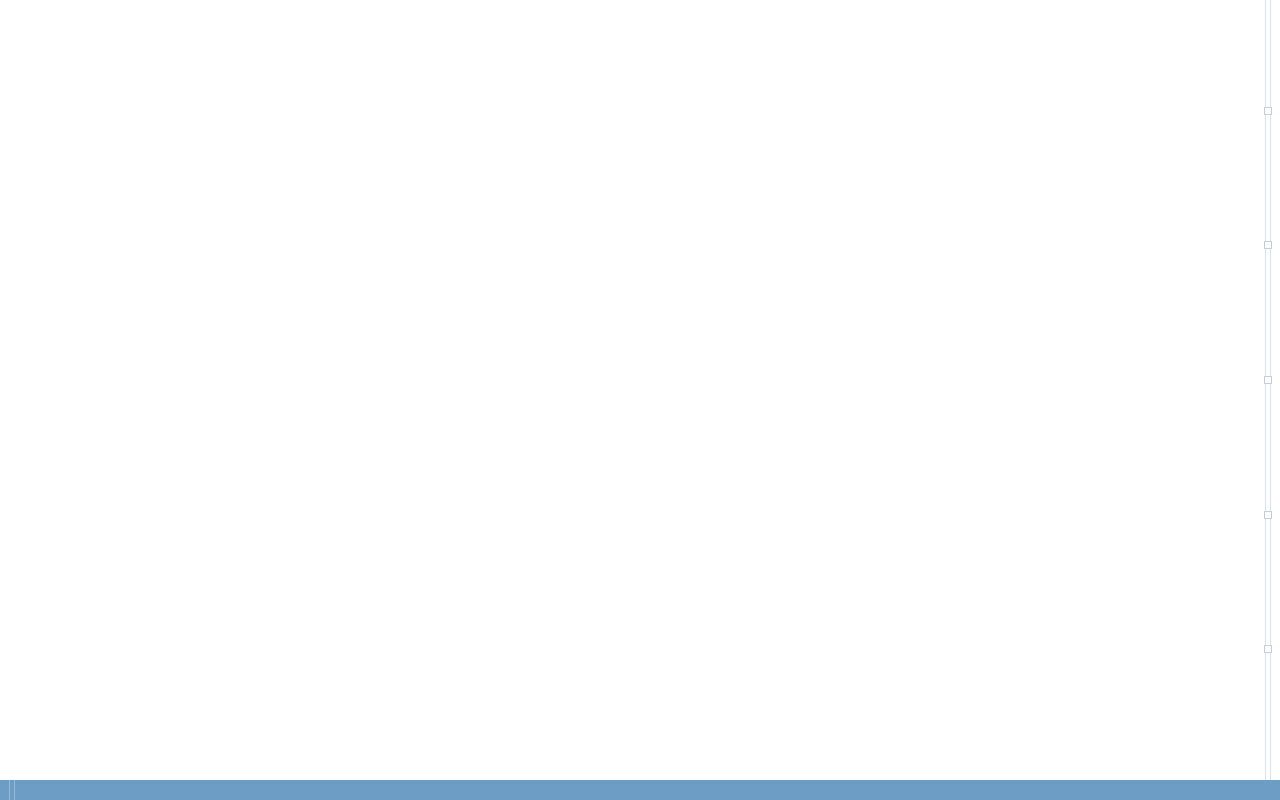
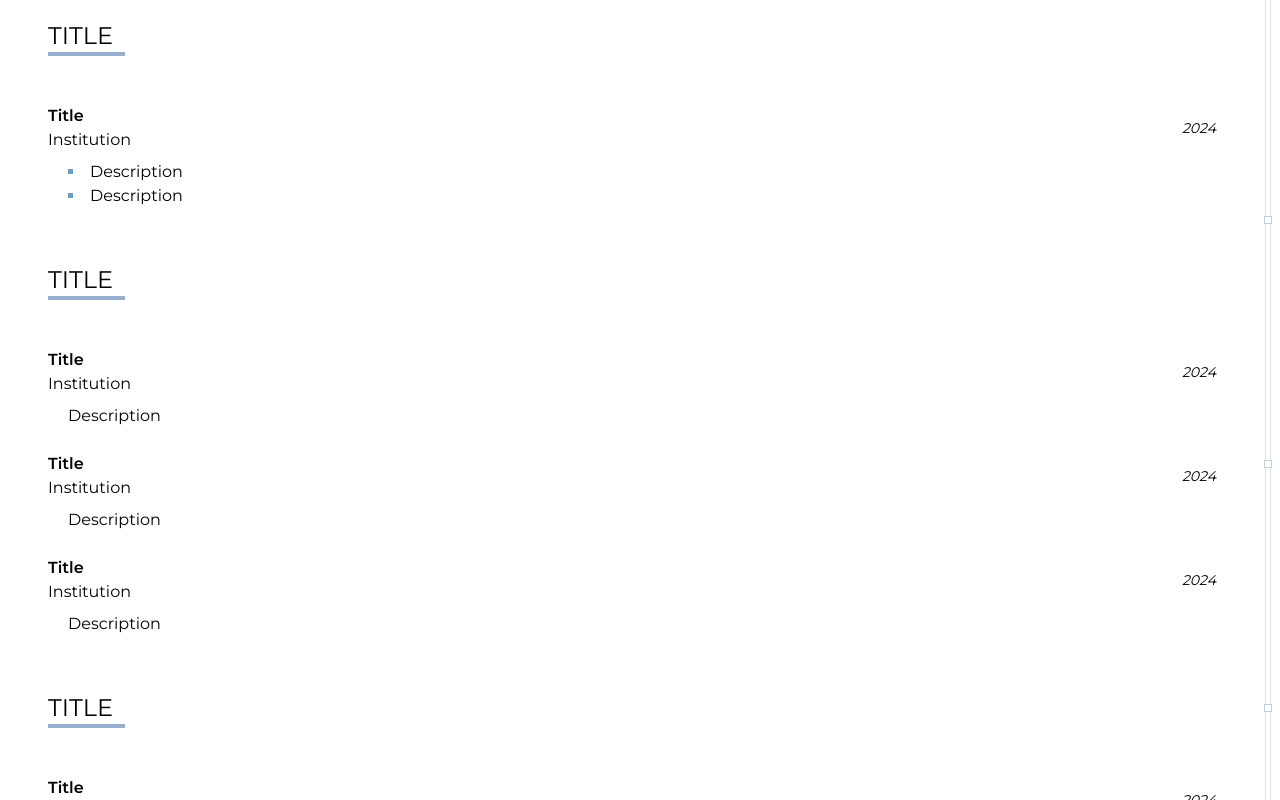
Before and after one commit to wendellavila/portfolio_next, a Next.js app: page /en in a window 1280 px wide. Shown: the part 1620-2420 px from the top of the page. Built offline with nearby package versions, Linux system fonts and the light colour scheme; what tailwindcss-animated would draw is missing.

Commit message:
feat: Experience section

```diff
--- /dev/null
+++ b/src/app/[lang]/(experience)/CvItem.tsx
@@ -0,0 +1,58 @@
+interface CvItemProps {
+  title: string;
+  institution: string;
+  titleUrl?: string;
+  institutionUrl?: string;
+  years?: string;
+  description?: string;
+  urlTarget?: 'name' | 'institution';
+}
+
+export function CvItem(props: CvItemProps) {
+  const { title, institution, description, titleUrl, institutionUrl, years } =
+    props;
+  const descriptionLines = (description ?? '').split('\n');
+
+  return (
+    <article className="pb-6">
+      <div className="flex flex-row items-center justify-between mb-2">
+        <div>
+          <h4 className="text-md font-semibold">
+            {titleUrl ? (
+              <a className="hover:underline" href={titleUrl} target="_blank">
+                {title}
+              </a>
+            ) : (
+              title
+            )}
+          </h4>
+          <p className="text-md">
+            {institutionUrl ? (
+              <a
+                className="hover:underline"
+                href={institutionUrl}
+                target="_blank"
+              >
+                {institution}
+              </a>
+            ) : (
+              institution
+            )}
+          </p>
+        </div>
+        <span className="text-sm italic">{years}</span>
+      </div>
+      {descriptionLines.length <= 1 ? (
+        <p className="ml-5">{descriptionLines[0]}</p>
+      ) : (
+        <ul className="list-[square] ml-5 marker:text-blueprint">
+          {descriptionLines.map((line, lineIndex) => (
+            <li className="list-inside" key={`${line}-${lineIndex}`}>
+              {line}
+            </li>
+          ))}
+        </ul>
+      )}
+    </article>
+  );
+}
--- /dev/null
+++ b/src/app/[lang]/(experience)/CvSection.tsx
@@ -0,0 +1,32 @@
+import { SectionTitle } from '@/components/SectionTitle';
+import { CvItem } from './CvItem';
+import { useTranslations } from 'next-intl';
+
+interface CvSectionProps {
+  i18nNamespace: string;
+}
+
+export function CvSection(props: CvSectionProps) {
+  const { i18nNamespace } = props;
+  const i18n = useTranslations(`sections.educationExperience.${i18nNamespace}`);
+  const count = parseInt(i18n('count')) || 0;
+
+  return (
+    <section>
+      <SectionTitle decorationClassName="bg-silver">
+        {i18n('title').toLocaleUpperCase()}
+      </SectionTitle>
+      {[...Array(count)].map((_, index) => (
+        <CvItem
+          key={`education-item-${index}`}
+          title={i18n(`${index}.title`)}
+          institution={i18n(`${index}.institution`)}
+          titleUrl={i18n(`${index}.titleUrl`) ?? undefined}
+          institutionUrl={i18n(`${index}.institutionUrl`) ?? undefined}
+          years={i18n(`${index}.years`)}
+          description={i18n(`${index}.description`)}
+        ></CvItem>
+      ))}
+    </section>
+  );
+}
--- a/src/app/[lang]/(experience)/ExperienceSection.tsx
+++ b/src/app/[lang]/(experience)/ExperienceSection.tsx
@@ -1,6 +1,8 @@
 'use client';
+
 import { VerticalNav } from '@/components/VerticalNav';
 import { SectionProps } from '@/typing/props';
+import { CvSection } from './CvSection';
 
 export function ExperienceSection(props: SectionProps) {
   const { componentRef, items } = props;
@@ -11,7 +13,12 @@ export function ExperienceSection(props: SectionProps) {
       id="education-experience"
       className="min-h-screen flex flex-row bg-white"
     >
-      <div className="grow pt-2 pb-6 pl-4"></div>
+      <div className={`grow pt-2 pb-6 pl-6 md:pl-12 pr-6 md:pr-0`}>
+        <CvSection i18nNamespace="education" />
+        <CvSection i18nNamespace="experience" />
+        <CvSection i18nNamespace="courses" />
+        <CvSection i18nNamespace="publications" />
+      </div>
       <VerticalNav
         items={items}
         position="right"
--- a/src/components/SectionTitle.tsx
+++ b/src/components/SectionTitle.tsx
@@ -1,27 +1,35 @@
 interface Props {
   children: string;
+  component?: 'h2' | 'h3';
   className?: string;
   decorationClassName?: string;
 }
 
 export function SectionTitle(props: Props) {
-  const { children, className, decorationClassName } = props;
+  const { children, className, component, decorationClassName } = props;
+
+  const TextComponent = component ?? 'h2';
+
   return (
     <div
-      className={`text-2xl mt-8 mb-12 flex flex-row items-end ${
-        className ?? ''
-      }`}
+      className={`mt-8 mb-12 flex flex-row items-end ${
+        component === 'h3' ? 'text-xl' : 'text-2xl'
+      } ${className ?? ''}`}
     >
-      <h2>
+      <TextComponent>
         {children.toLocaleUpperCase()}
         <span
           aria-hidden
-          className={`block h-1 w-auto ${decorationClassName ?? ''}`}
+          className={`block h-1 w-auto ${
+            decorationClassName ?? 'bg-blueprint'
+          }`}
         ></span>
-      </h2>
+      </TextComponent>
       <span
         aria-hidden
-        className={`h-1 w-3 ${decorationClassName ?? ''}`}
+        className={`h-1 ${component === 'h3' ? 'w-2' : 'w-3'} ${
+          decorationClassName ?? 'bg-blueprint'
+        }`}
       ></span>
     </div>
   );
--- a/src/i18n/translations_en.json
+++ b/src/i18n/translations_en.json
@@ -16,20 +16,103 @@
             "content": "Lorem ipsum dolor sit amet, consectetur adipiscing elit. Nam orci turpis, posuere a metus at, consectetur rutrum lacus. Praesent feugiat egestas lectus, eu feugiat leo facilisis vitae. Vestibulum feugiat neque a diam tincidunt pretium. Donec condimentum ornare posuere. Integer tempus orci id efficitur imperdiet. Vivamus aliquet tristique nisl, sed viverra augue pulvinar vel. Aenean ornare blandit nisi imperdiet fermentum. Duis gravida erat porttitor justo tempus tristique. In lectus ipsum, fermentum a porttitor.\nLorem ipsum dolor sit amet, consectetur adipiscing elit. Nam orci turpis, posuere a metus at, consectetur rutrum lacus. Praesent feugiat egestas lectus, eu feugiat leo facilisis vitae. Vestibulum feugiat neque a diam tincidunt pretium. Donec condimentum ornare posuere. Integer tempus orci id efficitur imperdiet.\nVivamus aliquet tristique nisl, sed viverra augue pulvinar vel. Aenean ornare blandit nisi imperdiet fermentum. Duis gravida erat porttitor justo tempus tristique. In lectus ipsum, fermentum a porttitor vitae, consectetur vel nibh."
         },
         "educationExperience": {
-            "title": "Education & Experience",
-            "items": {
-                "education": [],
-                "experience": [],
-                "courses": []
+            "title": "Title",
+            "education": {
+                "title": "Title",
+                "count": "1",
+                "0": {
+                    "title": "Title",
+                    "institution": "Institution",
+                    "titleUrl": "",
+                    "institutionUrl": "https://wendellavila.github.io",
+                    "years": "2024",
+                    "description": "Description\nDescription"
+                }
+            },
+            "experience": {
+                "title": "Title",
+                "count": "3",
+                "0": {
+                    "title": "Title",
+                    "institution": "Institution",
+                    "titleUrl": "",
+                    "institutionUrl": "https://wendellavila.github.io",
+                    "years": "2024",
+                    "description": "Description"
+                },
+                "1": {
+                    "title": "Title",
+                    "institution": "Institution",
+                    "titleUrl": "",
+                    "institutionUrl": "https://wendellavila.github.io",
+                    "years": "2024",
+                    "description": "Description"
+                },
+                "2": {
+                    "title": "Title",
+                    "institution": "Institution",
+                    "titleUrl": "",
+                    "institutionUrl": "https://wendellavila.github.io",
+                    "years": "2024",
+                    "description": "Description"
+                }
+            },
+            "courses": {
+                "title": "Title",
+                "count": "4",
+                "0": {
+                    "title": "Title",
+                    "institution": "Institution",
+                    "titleUrl": "https://wendellavila.github.io",
+                    "institutionUrl": "",
+                    "years": "2024",
+                    "description": "Description"
+                },
+                "1": {
+                    "title": "Title",
+                    "institution": "Institution",
+                    "titleUrl": "https://wendellavila.github.io",
+                    "institutionUrl": "",
+                    "years": "2024",
+                    "description": "Description"
+                },
+                "2": {
+                    "title": "Title",
+                    "institution": "Institution",
+                    "titleUrl": "https://wendellavila.github.io",
+                    "institutionUrl": "",
+                    "years": "2024",
+                    "description": "Description"
+                },
+                "3": {
+                    "title": "Title",
+                    "institution": "Institution",
+                    "titleUrl": "https://wendellavila.github.io",
+                    "institutionUrl": "",
+                    "years": "2024",
+                    "description": "Description"
+                }
+            },
+            "publications": {
+                "title": "Title",
+                "count": "1",
+                "0": {
+                    "title": "Title",
+                    "institution": "Institution",
+                    "titleUrl": "https://wendellavila.github.io",
+                    "institutionUrl": "https://wendellavila.github.io",
+                    "years": "2024",
+                    "description": "Description"
+                }
             }
         },
         "skills": {
             "title": "Skills",
-            "items": []
+            "items": {}
         },
         "projects": {
             "title": "Projects",
-            "items": []
+            "items": {}
         },
         "footer": {
             "madeWith": "Made with",
--- a/src/i18n/translations_pt.json
+++ b/src/i18n/translations_pt.json
@@ -16,20 +16,92 @@
             "content": "Lorem ipsum dolor sit amet, consectetur adipiscing elit. Nam orci turpis, posuere a metus at, consectetur rutrum lacus. Praesent feugiat egestas lectus, eu feugiat leo facilisis vitae. Vestibulum feugiat neque a diam tincidunt pretium. Donec condimentum ornare posuere. Integer tempus orci id efficitur imperdiet. Vivamus aliquet tristique nisl, sed viverra augue pulvinar vel. Aenean ornare blandit nisi imperdiet fermentum. Duis gravida erat porttitor justo tempus tristique. In lectus ipsum, fermentum a porttitor.\nLorem ipsum dolor sit amet, consectetur adipiscing elit. Nam orci turpis, posuere a metus at, consectetur rutrum lacus. Praesent feugiat egestas lectus, eu feugiat leo facilisis vitae. Vestibulum feugiat neque a diam tincidunt pretium. Donec condimentum ornare posuere. Integer tempus orci id efficitur imperdiet.\nVivamus aliquet tristique nisl, sed viverra augue pulvinar vel. Aenean ornare blandit nisi imperdiet fermentum. Duis gravida erat porttitor justo tempus tristique. In lectus ipsum, fermentum a porttitor vitae, consectetur vel nibh."
         },
         "educationExperience": {
-            "title": "Educação e Experiência",
+            "title": "Title",
             "items": {
-                "education": [],
-                "experience": [],
-                "courses": []
+                "education": {
+                    "count": "1",
+                    "0": {
+                        "name": "Name",
+                        "institution": "Institution",
+                        "url": "https://wendellavila.github.io",
+                        "years": "2024",
+                        "description": "Description"
+                    }
+                },
+                "experience": {
+                    "count": "3",
+                    "0": {
+                        "name": "Name",
+                        "institution": "Institution",
+                        "url": "https://wendellavila.github.io",
+                        "years": "2024",
+                        "description": "Description"
+                    },
+                    "1": {
+                        "name": "Name",
+                        "institution": "Institution",
+                        "url": "https://wendellavila.github.io",
+                        "years": "2024",
+                        "description": "Description"
+                    },
+                    "2": {
+                        "name": "Name",
+                        "institution": "Institution",
+                        "url": "https://wendellavila.github.io",
+                        "years": "2024",
+                        "description": "Description"
+                    }
+                },
+                "courses": {
+                    "count": "4",
+                    "0": {
+                        "name": "Name",
+                        "institution": "Institution",
+                        "url": "https://wendellavila.github.io",
+                        "years": "2024",
+                        "description": "Description"
+                    },
+                    "1": {
+                        "name": "Name",
+                        "institution": "Institution",
+                        "url": "https://wendellavila.github.io",
+                        "years": "2024",
+                        "description": "Description"
+                    },
+                    "2": {
+                        "name": "Name",
+                        "institution": "Institution",
+                        "url": "https://wendellavila.github.io",
+                        "years": "2024",
+                        "description": "Description"
+                    },
+                    "3": {
+                        "name": "Name",
+                        "institution": "Institution",
+                        "url": "https://wendellavila.github.io",
+                        "years": "2024",
+                        "description": "Description"
+                    }
+                },
+                "publications": {
+                    "count": "1",
+                    "0": {
+                        "name": "Name",
+                        "institution": "Institution",
+                        "url": "https://wendellavila.github.io",
+                        "years": "2024",
+                        "description": "Description"
+                    }
+                }
             }
         },
         "skills": {
             "title": "Habilidades",
-            "items": []
+            "items": {}
         },
         "projects": {
             "title": "Projetos",
-            "items": []
+            "items": {}
         },
         "footer": {
             "madeWith": "Feito com",
```
